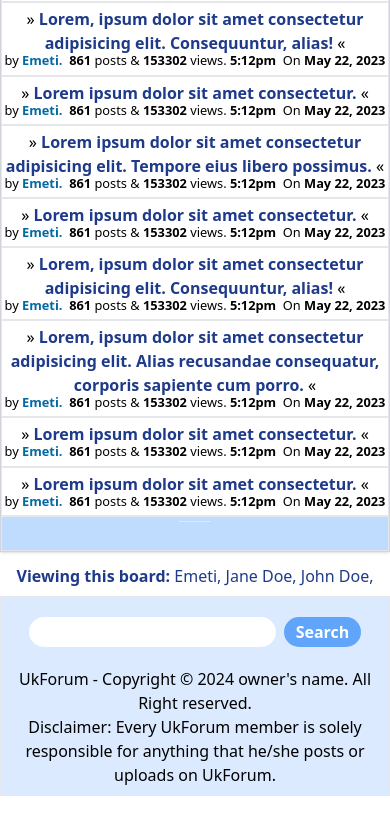
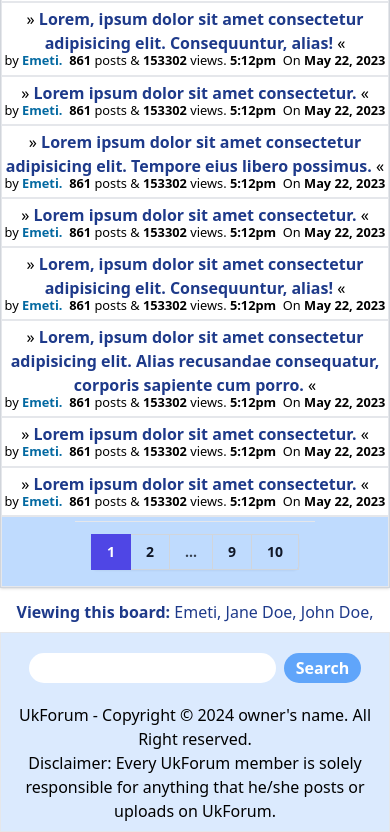
Before and after one commit to emetisuccess/ukforum, a website: page threads.html in a window 390 px wide. Shown: the part 828-1660 px from the top of the page. Before the commit the page ends 1624 px from the top, so only its background shows below. Drawn offline with nearby package versions, Linux system fonts and the light colour scheme; files that its build step writes are made by us from their sources.

Commit message:
post modify commit

```diff
--- a/threads.html
+++ b/threads.html
@@ -248,7 +248,7 @@
 
           <div class="bg-blue-200 flex justify-center w-full border border-bottom-gray-600 py-1 mx-auto">
             <div class="flex items-center justify-between border-t border-gray-200  px-4 py-3 sm:px-6">
-              <div class="hidden sm:flex sm:flex-1 sm:items-center sm:justify-between">
+              <div class="sm:flex sm:flex-1 sm:items-center sm:justify-between">
                 <div>
                   <nav class="isolate inline-flex -space-x-px rounded-md shadow-sm" aria-label="Pagination">
                     <a href="#" aria-current="page"
```
